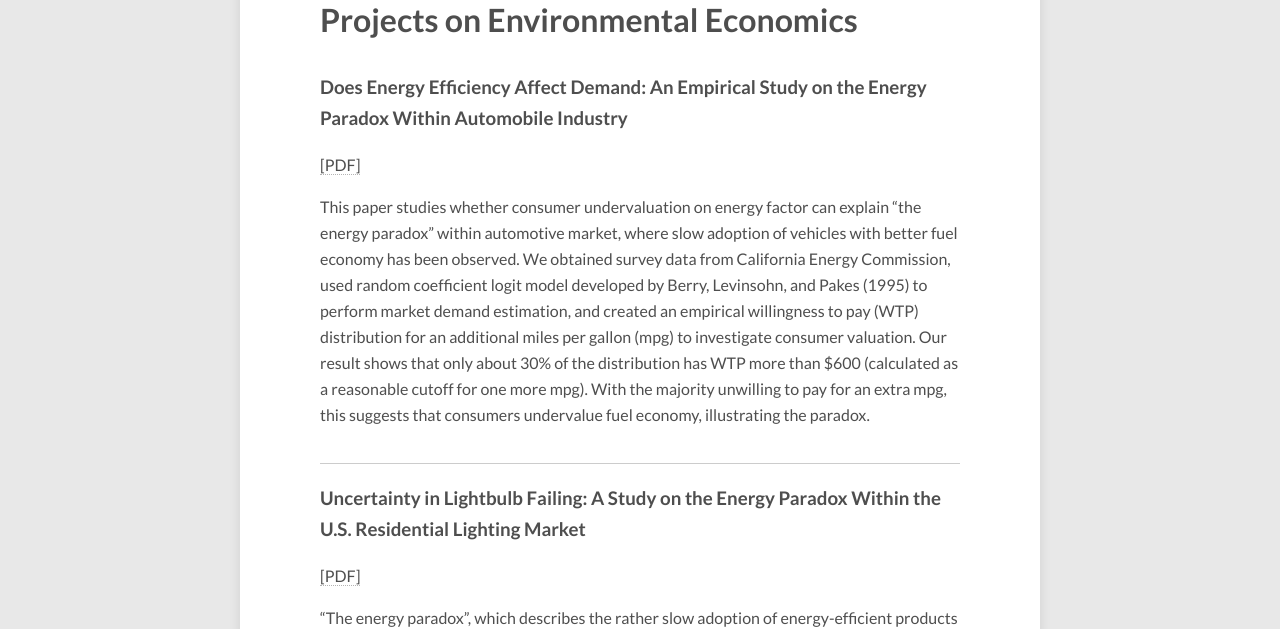
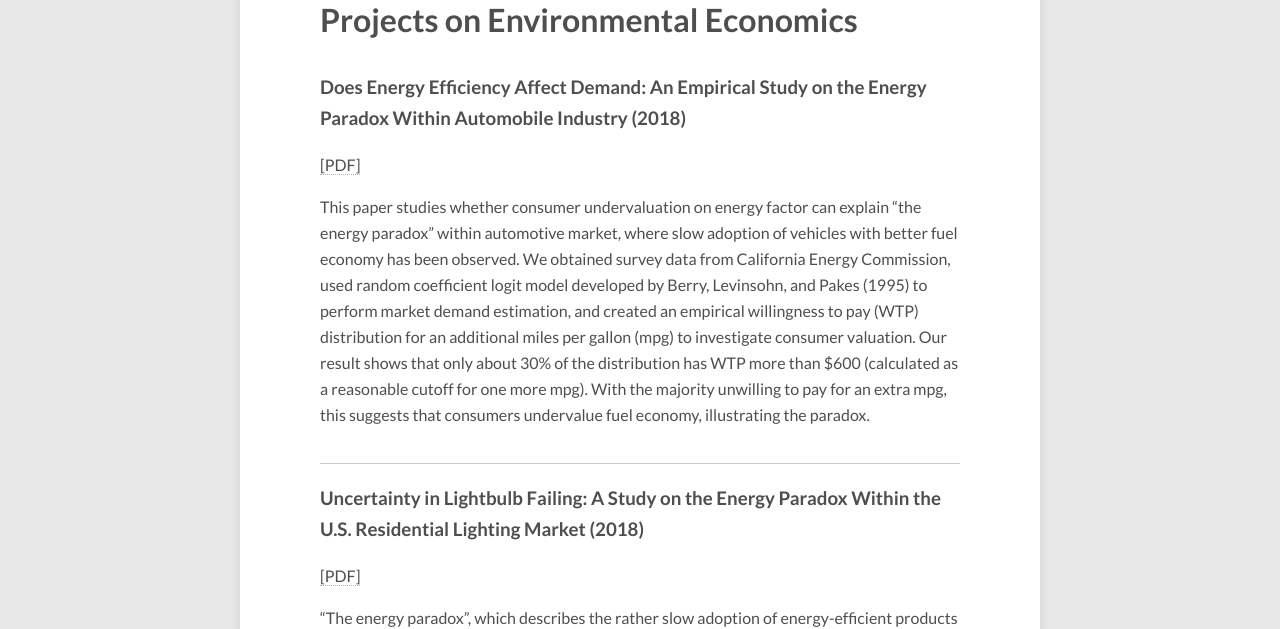
Before and after one commit to scaotravis/scaotravis.github.io, a Jekyll site: the page built from _posts/2018-11-20-research.md, in a window 1280 px wide. Shown: the part 329-958 px from the top of the page. Built offline with Jekyll 4.4.1, drawn with Linux system fonts in a browser that asks for light colours; nearby versions of some CDN libraries.

Commit message:
research page updated

```diff
--- a/_posts/2018-11-20-research.md
+++ b/_posts/2018-11-20-research.md
@@ -9,7 +9,7 @@
 
 # Projects on Environmental Economics
 
-### Does Energy Efficiency Affect Demand: An Empirical Study on the Energy Paradox Within Automobile Industry
+### Does Energy Efficiency Affect Demand: An Empirical Study on the Energy Paradox Within Automobile Industry (2018)
 
 [\[PDF\]]({{ site.url }}/downloads/cao_fuel_economy.pdf)
 
@@ -19,7 +19,7 @@
 
 ---
 
-### Uncertainty in Lightbulb Failing: A Study on the Energy Paradox Within the U.S. Residential Lighting Market
+### Uncertainty in Lightbulb Failing: A Study on the Energy Paradox Within the U.S. Residential Lighting Market (2018)
 
 [\[PDF\]]({{ site.url }}/downloads/cao_lightbulb.pdf)
 
```
